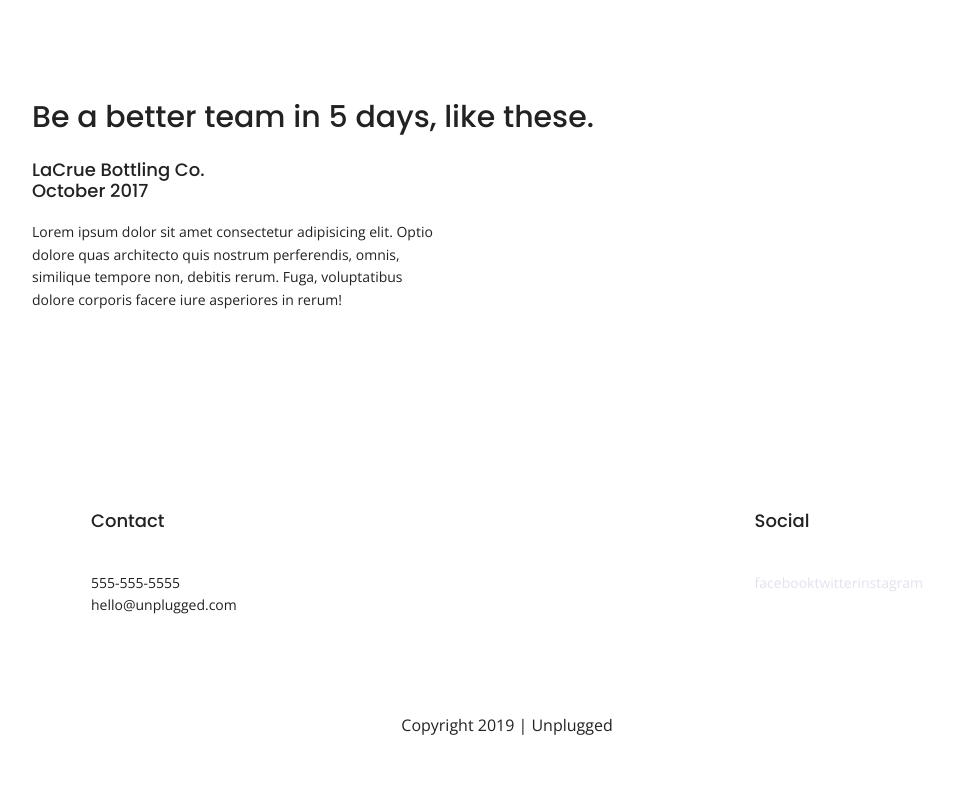
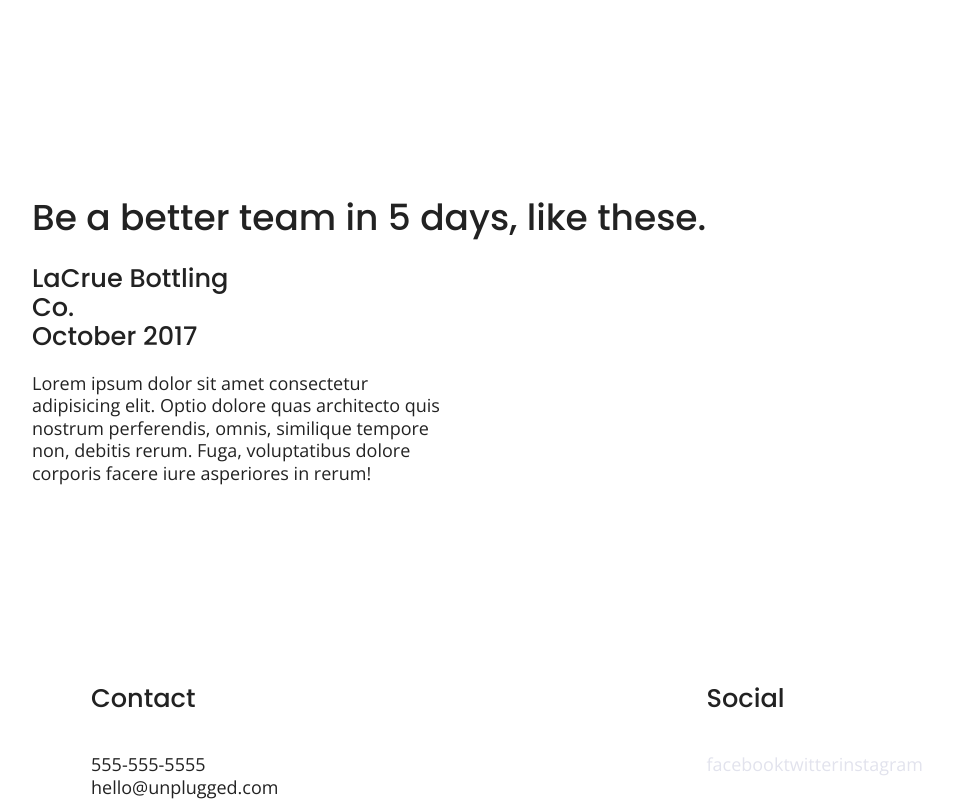
Before and after one commit to krissygroom/unplugged-retreat, a website built with Parcel: page index.html in a window 1280 px wide. Shown: the part 1133-1934 px from the top of the page, without its empty margins (133-1086 px from the left). Before the commit the page ends 1878 px from the top, so only its background shows below. Built offline with nearby package versions, Linux system fonts and the light colour scheme.

Commit message:
Edited general font sizes for tablet and desktop

```diff
--- a/css/main.css
+++ b/css/main.css
@@ -144,6 +144,10 @@
 .content-wrapper {
   width: 90%;
   margin: 50px 0;
+}
+
+.copyright {
+  font-size: 0.875rem;
 }
 
 
@@ -483,6 +487,15 @@
 
   /* Base Styles */
 
+  h2 {
+    font-size: 2.25rem;
+  }
+
+  h3,
+  h4 {
+    font-size: 1.5rem;
+  }
+
   .content-wrapper {
     max-width: 640px;
     margin: 100px 0;
@@ -627,8 +640,6 @@
 
 
   /**** TABLET FAQ PAGE  ****/
-
-  /* not working - figure this out */
   .faq .content-wrapper {
     justify-content: space-between;
     margin: 100px 0 50px 0;
@@ -650,6 +661,23 @@
   /* Desktop styles here */
 
   /* Base Styles */
+
+  h2 {
+    font-size: 2.25rem;
+  }
+
+  h3,
+  h4 {
+    font-size: 1.6rem;
+  }
+
+  p {
+    font-size: 1.125rem;
+  }
+
+  .copyright {
+    font-size: 1.125rem;
+  }
 
   .content-wrapper {
     max-width: 950px;
```
